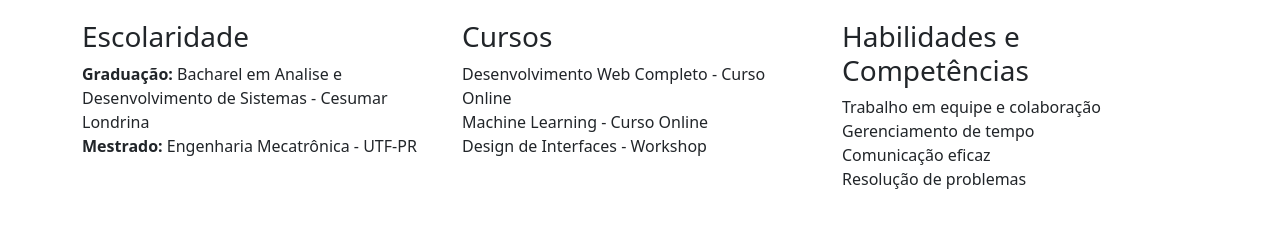
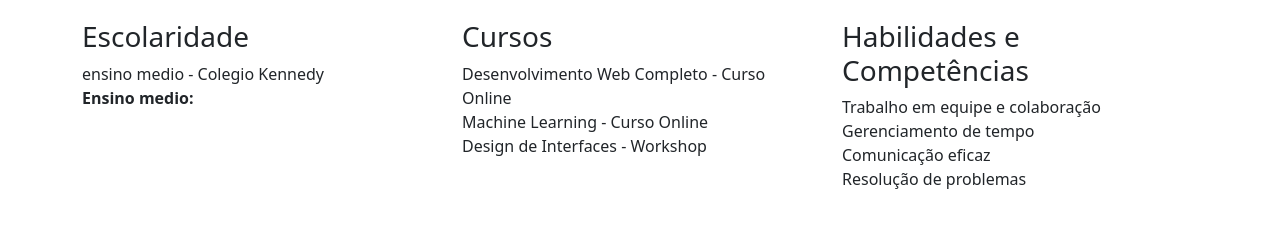
Before and after one commit to juuliamartins/portifolio, a plain HTML site: page index.html in a window 1280 px wide. Shown: the part 308-537 px from the top of the page. Drawn offline with nearby package versions, Linux system fonts and the light colour scheme.

Commit message:
Update index.html

```diff
--- a/index.html
+++ b/index.html
@@ -54,9 +54,9 @@ Vamos estilizar a primeira seção onde colocamos nossa foto e apresentação. O
                 <h3>Escolaridade</h3>
                 <ul class="list-unstyled">
                     <li>
-<strong>Graduação:</strong> Bacharel em Analise e Desenvolvimento de Sistemas - Cesumar Londrina
+ ensino medio - Colegio Kennedy
      </li>
-                    <li><strong>Mestrado:</strong> Engenharia Mecatrônica - UTF-PR</li>
+                    <li><strong>Ensino medio:</strong>
                 </ul>
             </div>
             <div class="col-md-4">
```
